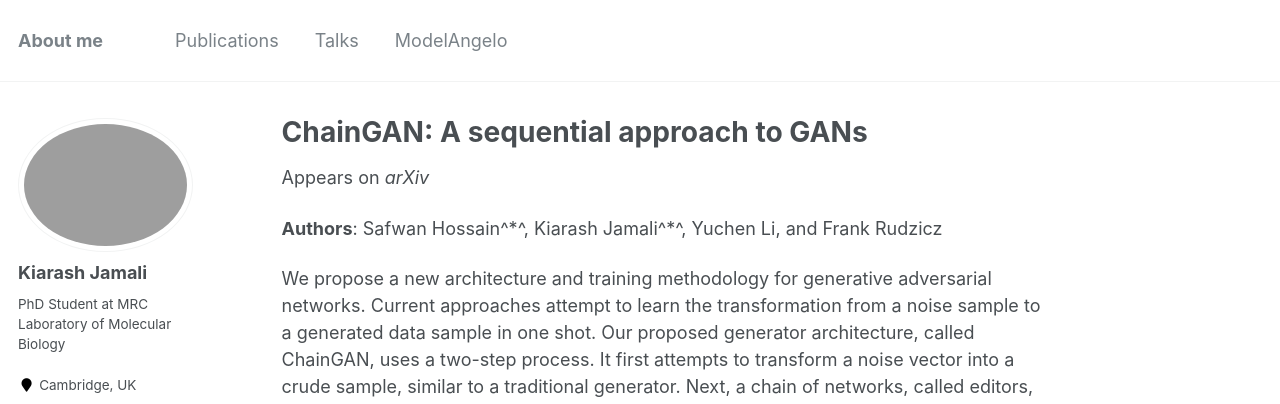
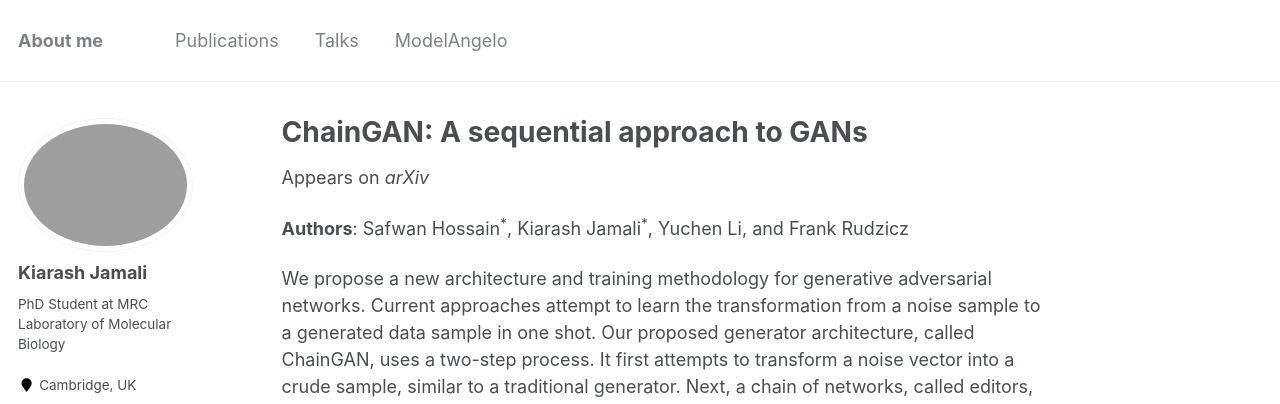
Before and after one commit to jamaliki/jamaliki.github.io, a Jekyll site: the page built from _publications/chain_gan.md, in a window 1280 px wide and 1028 px high. Shown: the top 404 px of the window. Built offline with Jekyll 4.4.1, drawn with Linux system fonts in a browser that asks for light colours.

```diff
--- a/_publications/chain_gan.md
+++ b/_publications/chain_gan.md
@@ -6,7 +6,7 @@ excerpt: ''
 date: 2018-11-20
 paperurl: 'https://arxiv.org/abs/1811.08081'
 ---
-**Authors**: Safwan Hossain^\*^, Kiarash Jamali^\*^, Yuchen Li, and Frank Rudzicz
+**Authors**: Safwan Hossain<sup>\*</sup>, Kiarash Jamali<sup>\*</sup>, Yuchen Li, and Frank Rudzicz
 
 We propose a new architecture and training methodology for generative adversarial networks. Current approaches attempt to learn the transformation from a noise sample to a generated data sample in one shot. Our proposed generator architecture, called ChainGAN, uses a two-step process. It first attempts to transform a noise vector into a crude sample, similar to a traditional generator. Next, a chain of networks, called editors, attempt to sequentially enhance this sample. We train each of these units independently, instead of with end-to-end backpropagation on the entire chain. Our model is robust, efficient, and flexible as we can apply it to various network architectures. We provide rationale for our choices and experimentally evaluate our model, achieving competitive results on several datasets.
 
```
